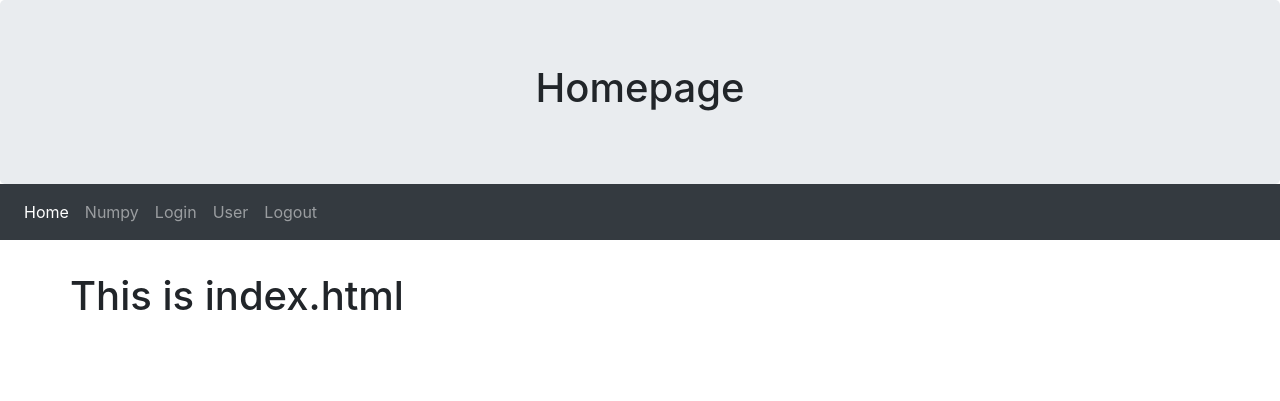
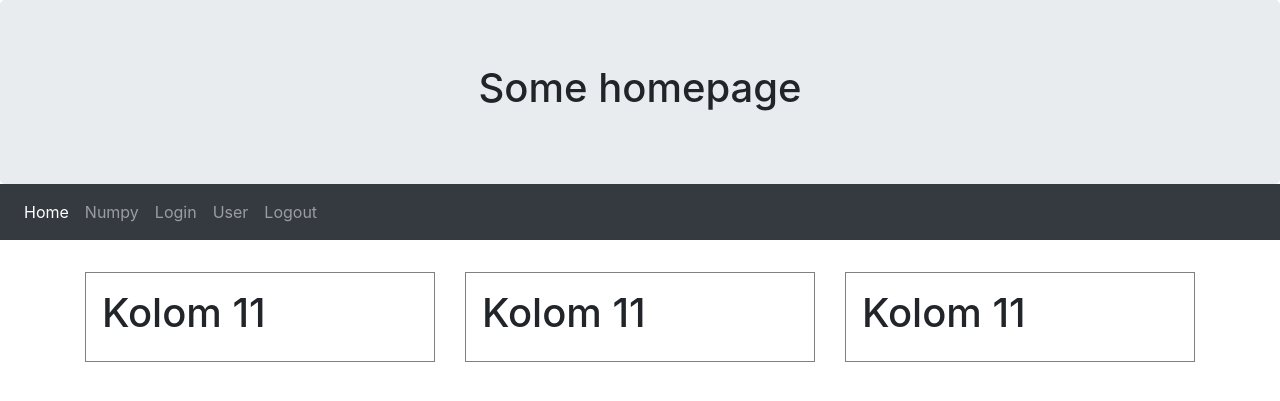
Before and after one commit to steven-syntra/flask-examen, a Flask app: page / in a window 1280 px wide. Shown: the top 401 px of the page. Run offline with Flask 2, Linux system fonts and the light colour scheme; some libraries are stand-ins or nearby versions.

Commit message:
Tijdens les 9 mei 2022

```diff
--- a/static/css/style.css
+++ b/static/css/style.css
@@ -19,3 +19,7 @@ p.info {
     color: white;
     font-weight: bold;
 }
+
+.kolom {
+    border: 1px solid gray;
+}
--- a/templates/base.html
+++ b/templates/base.html
@@ -64,7 +64,7 @@
 
     <!-- block content -->
     <div class="container">
-        <div class="row">
+        <div class="row g-sm-2">
             {% block content %}
             {% endblock %}
         </div>
--- a/templates/index.html
+++ b/templates/index.html
@@ -1,7 +1,25 @@
 {% extends "base.html" %}
 {% block title %}Home Page{% endblock %}
-{% block jumbo %}Homepage{% endblock %}
+{% block jumbo %}Some homepage{% endblock %}
 
 {% block content %}
-<h1>This is index.html</h1>
+
+    <div class="col-sm-4">
+      <div class="kolom p-3">
+          <h1>Kolom 11</h1>
+      </div>
+    </div>
+
+    <div class="col-sm-4">
+      <div class="kolom p-3">
+          <h1>Kolom 11</h1>
+      </div>
+    </div>
+
+    <div class="col-sm-4">
+      <div class="kolom p-3">
+          <h1>Kolom 11</h1>
+      </div>
+    </div>
+
 {% endblock %}
```
